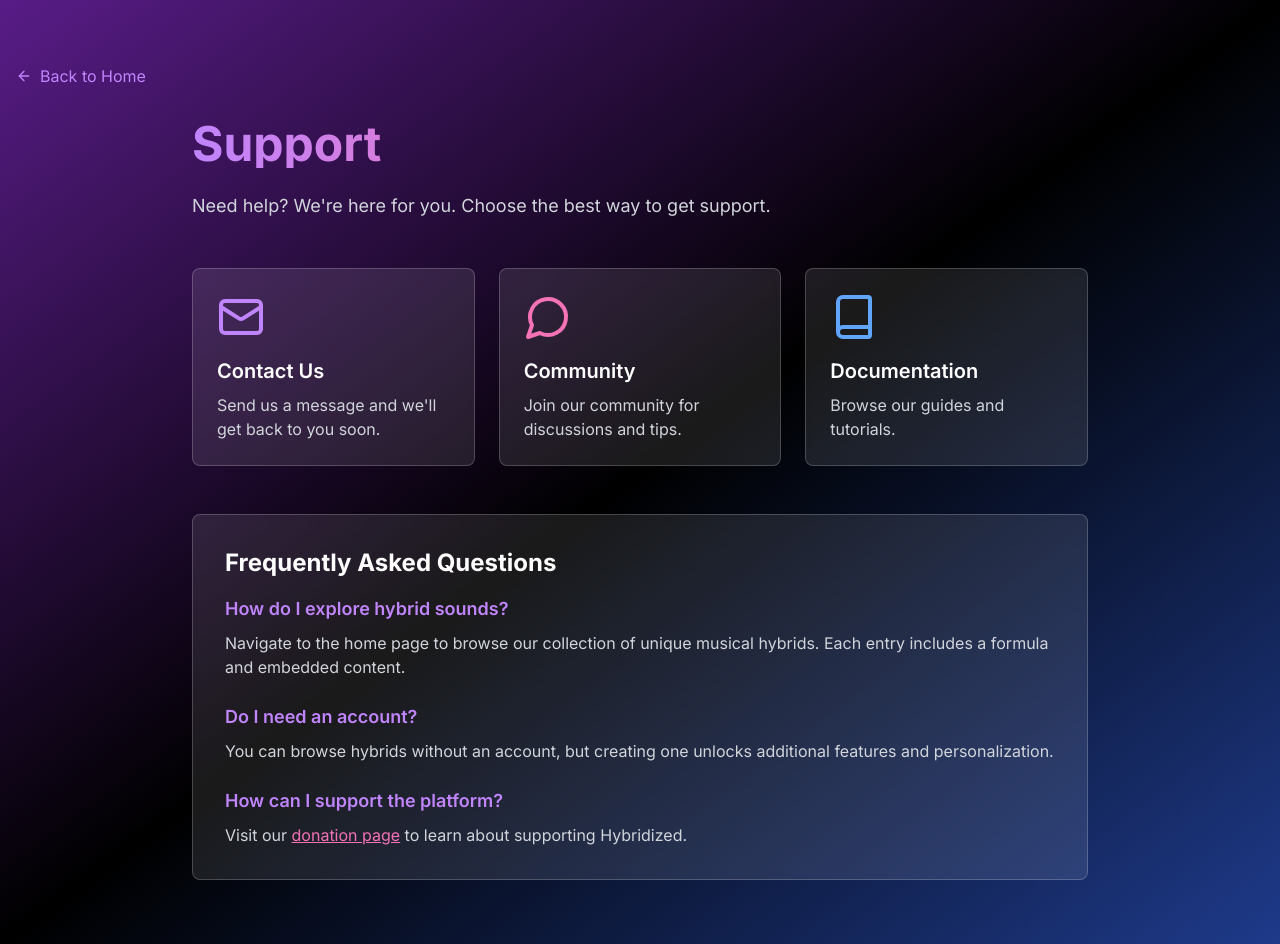
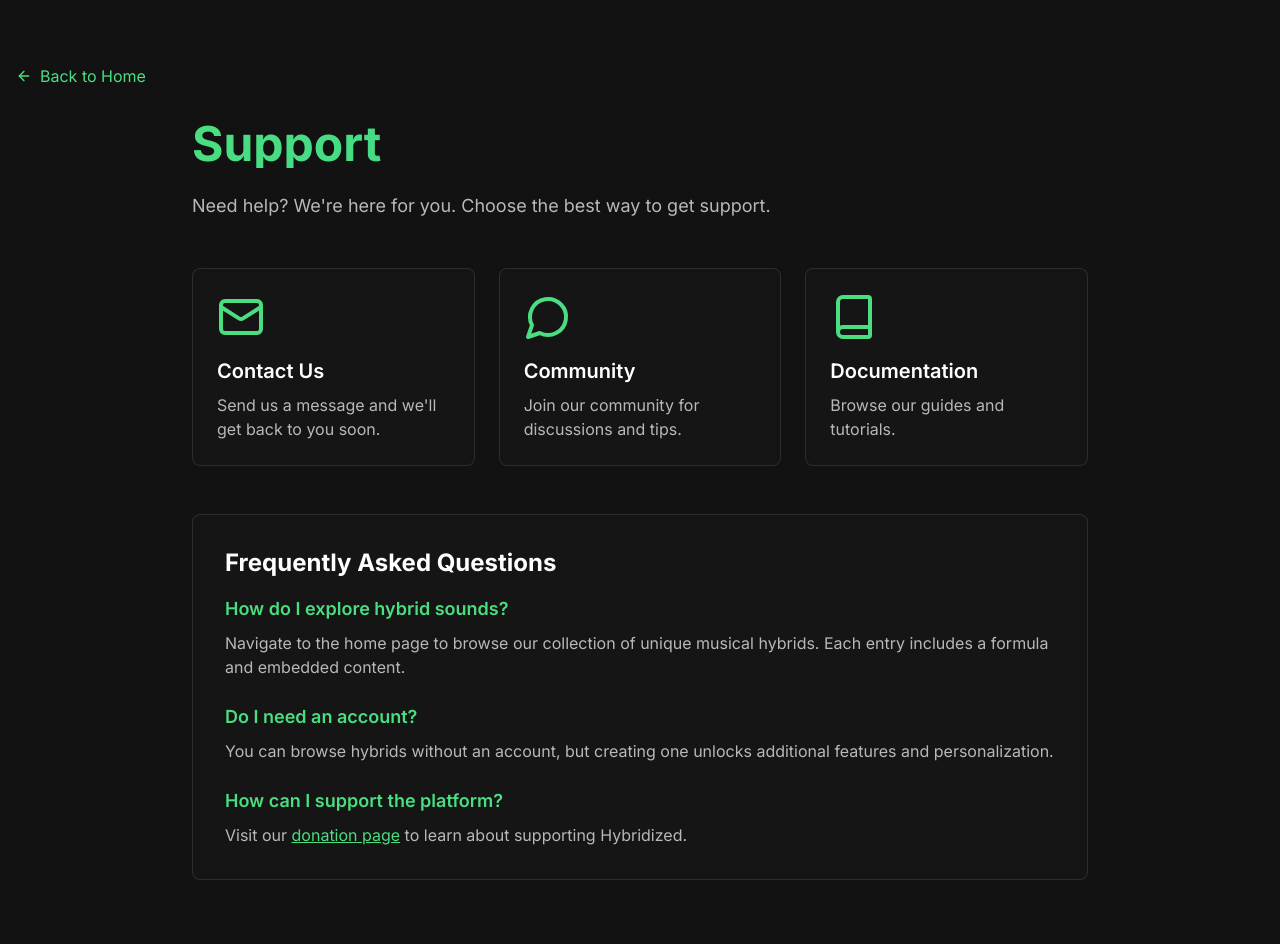
Before and after one commit to organicnz/hybridized-web, a Next.js app: page /support in a window 1280 px wide. Built offline with nearby package versions, Linux system fonts and the light colour scheme.

Commit message:
chore: update privacy, support, and terms pages formatting

```diff
--- a/app/privacy/page.tsx
+++ b/app/privacy/page.tsx
@@ -3,24 +3,24 @@ import { ArrowLeft } from "lucide-react";
 
 export default function PrivacyPage() {
   return (
-    <div className="min-h-screen bg-gradient-to-br from-purple-900 via-black to-blue-900">
+    <div className="min-h-screen bg-[#121212]">
       <div className="container mx-auto px-4 py-16 max-w-4xl">
         <Link
           href="/"
-          className="inline-flex items-center gap-2 text-purple-400 hover:text-purple-300 transition-colors mb-8"
+          className="inline-flex items-center gap-2 text-green-400 hover:text-green-300 transition-colors mb-8"
         >
           <ArrowLeft className="w-4 h-4" />
           Back to Home
         </Link>
 
-        <div className="bg-white/10 backdrop-blur-sm border border-white/20 rounded-lg p-8 md:p-12">
-          <h1 className="text-4xl md:text-5xl font-bold mb-8 bg-gradient-to-r from-purple-400 to-pink-400 bg-clip-text text-transparent">
+        <div className="bg-zinc-900/50 backdrop-blur-sm border border-white/10 rounded-lg p-8 md:p-12">
+          <h1 className="text-4xl md:text-5xl font-bold mb-8 bg-gradient-to-r from-green-400 to-emerald-400 bg-clip-text text-transparent">
             Privacy Policy
           </h1>
 
-          <div className="space-y-6 text-white/90">
+          <div className="space-y-6 text-white/70">
             <section>
-              <h2 className="text-2xl font-semibold text-purple-300 mb-3">
+              <h2 className="text-2xl font-semibold text-green-400 mb-3">
                 Information We Collect
               </h2>
               <p className="leading-relaxed">
@@ -32,7 +32,7 @@ export default function PrivacyPage() {
             </section>
 
             <section>
-              <h2 className="text-2xl font-semibold text-white mb-3">
+              <h2 className="text-2xl font-semibold text-green-400 mb-3">
                 How We Use Your Information
               </h2>
               <p className="leading-relaxed mb-3">
@@ -47,7 +47,7 @@ export default function PrivacyPage() {
             </section>
 
             <section>
-              <h2 className="text-2xl font-semibold text-white mb-3">
+              <h2 className="text-2xl font-semibold text-green-400 mb-3">
                 Data Security
               </h2>
               <p className="leading-relaxed">
@@ -59,7 +59,7 @@ export default function PrivacyPage() {
             </section>
 
             <section>
-              <h2 className="text-2xl font-semibold text-white mb-3">
+              <h2 className="text-2xl font-semibold text-green-400 mb-3">
                 Third-Party Services
               </h2>
               <p className="leading-relaxed">
@@ -71,7 +71,7 @@ export default function PrivacyPage() {
             </section>
 
             <section>
-              <h2 className="text-2xl font-semibold text-white mb-3">
+              <h2 className="text-2xl font-semibold text-green-400 mb-3">
                 Your Rights
               </h2>
               <p className="leading-relaxed mb-3">You have the right to:</p>
@@ -84,7 +84,7 @@ export default function PrivacyPage() {
             </section>
 
             <section>
-              <h2 className="text-2xl font-semibold text-white mb-3">
+              <h2 className="text-2xl font-semibold text-green-400 mb-3">
                 Cookies
               </h2>
               <p className="leading-relaxed">
@@ -95,7 +95,7 @@ export default function PrivacyPage() {
             </section>
 
             <section>
-              <h2 className="text-2xl font-semibold text-white mb-3">
+              <h2 className="text-2xl font-semibold text-green-400 mb-3">
                 Contact Us
               </h2>
               <p className="leading-relaxed">
--- a/app/support/page.tsx
+++ b/app/support/page.tsx
@@ -3,69 +3,69 @@ import { Mail, MessageCircle, Book, ArrowLeft } from "lucide-react";
 
 export default function SupportPage() {
   return (
-    <div className="min-h-screen bg-gradient-to-br from-purple-900 via-black to-blue-900">
+    <div className="min-h-screen bg-[#121212]">
       <div className="container mx-auto px-4 py-16">
         <Link
           href="/home"
-          className="inline-flex items-center gap-2 text-purple-400 hover:text-purple-300 transition-colors mb-8"
+          className="inline-flex items-center gap-2 text-green-400 hover:text-green-300 transition-colors mb-8"
         >
           <ArrowLeft className="w-4 h-4" />
           Back to Home
         </Link>
 
         <div className="max-w-4xl mx-auto">
-          <h1 className="text-5xl font-bold mb-6 bg-gradient-to-r from-purple-400 via-pink-400 to-blue-400 bg-clip-text text-transparent">
+          <h1 className="text-5xl font-bold mb-6 bg-gradient-to-r from-green-400 to-emerald-400 bg-clip-text text-transparent">
             Support
           </h1>
 
-          <p className="text-gray-300 text-lg mb-12">
+          <p className="text-white/70 text-lg mb-12">
             Need help? We're here for you. Choose the best way to get support.
           </p>
 
           <div className="grid md:grid-cols-3 gap-6 mb-12">
             <Link
               href="/contact"
-              className="bg-white/10 backdrop-blur-sm border border-white/20 rounded-lg p-6 hover:bg-white/20 transition-all hover:scale-105"
+              className="bg-zinc-900/50 backdrop-blur-sm border border-white/10 rounded-lg p-6 hover:bg-zinc-800/50 transition-all hover:scale-105"
             >
-              <Mail className="w-12 h-12 text-purple-400 mb-4" />
+              <Mail className="w-12 h-12 text-green-400 mb-4" />
               <h3 className="text-xl font-semibold text-white mb-2">
                 Contact Us
               </h3>
-              <p className="text-gray-300">
+              <p className="text-white/70">
                 Send us a message and we'll get back to you soon.
               </p>
             </Link>
 
-            <div className="bg-white/10 backdrop-blur-sm border border-white/20 rounded-lg p-6">
-              <MessageCircle className="w-12 h-12 text-pink-400 mb-4" />
+            <div className="bg-zinc-900/50 backdrop-blur-sm border border-white/10 rounded-lg p-6">
+              <MessageCircle className="w-12 h-12 text-green-400 mb-4" />
               <h3 className="text-xl font-semibold text-white mb-2">
                 Community
               </h3>
-              <p className="text-gray-300">
+              <p className="text-white/70">
                 Join our community for discussions and tips.
               </p>
             </div>
 
-            <div className="bg-white/10 backdrop-blur-sm border border-white/20 rounded-lg p-6">
-              <Book className="w-12 h-12 text-blue-400 mb-4" />
+            <div className="bg-zinc-900/50 backdrop-blur-sm border border-white/10 rounded-lg p-6">
+              <Book className="w-12 h-12 text-green-400 mb-4" />
               <h3 className="text-xl font-semibold text-white mb-2">
                 Documentation
               </h3>
-              <p className="text-gray-300">Browse our guides and tutorials.</p>
+              <p className="text-white/70">Browse our guides and tutorials.</p>
             </div>
           </div>
 
-          <div className="bg-white/10 backdrop-blur-sm border border-white/20 rounded-lg p-8">
+          <div className="bg-zinc-900/50 backdrop-blur-sm border border-white/10 rounded-lg p-8">
             <h2 className="text-2xl font-bold text-white mb-4">
               Frequently Asked Questions
             </h2>
 
             <div className="space-y-6">
               <div>
-                <h3 className="text-lg font-semibold text-purple-400 mb-2">
+                <h3 className="text-lg font-semibold text-green-400 mb-2">
                   How do I explore hybrid sounds?
                 </h3>
-                <p className="text-gray-300">
+                <p className="text-white/70">
                   Navigate to the home page to browse our collection of unique
                   musical hybrids. Each entry includes a formula and embedded
                   content.
@@ -73,24 +73,24 @@ export default function SupportPage() {
               </div>
 
               <div>
-                <h3 className="text-lg font-semibold text-purple-400 mb-2">
+                <h3 className="text-lg font-semibold text-green-400 mb-2">
                   Do I need an account?
                 </h3>
-                <p className="text-gray-300">
+                <p className="text-white/70">
                   You can browse hybrids without an account, but creating one
                   unlocks additional features and personalization.
                 </p>
               </div>
 
               <div>
-                <h3 className="text-lg font-semibold text-purple-400 mb-2">
+                <h3 className="text-lg font-semibold text-green-400 mb-2">
                   How can I support the platform?
                 </h3>
-                <p className="text-gray-300">
+                <p className="text-white/70">
                   Visit our{" "}
                   <Link
                     href="/donation"
-                    className="text-pink-400 hover:text-pink-300 underline"
+                    className="text-green-400 hover:text-green-300 underline"
                   >
                     donation page
                   </Link>{" "}
--- a/app/terms/page.tsx
+++ b/app/terms/page.tsx
@@ -1,6 +1,17 @@
+import Link from "next/link";
+import { ArrowLeft } from "lucide-react";
+
 export default function TermsPage() {
   return (
     <div className="min-h-screen bg-[#121212]">
+      <Link
+        href="/home"
+        className="fixed top-6 left-6 flex items-center gap-2 text-white/70 hover:text-white transition-colors group"
+      >
+        <ArrowLeft className="w-5 h-5 group-hover:-translate-x-1 transition-transform" />
+        <span className="font-medium">Back to Home</span>
+      </Link>
+
       <div className="container mx-auto px-4 py-16 max-w-4xl">
         <div className="bg-zinc-900/50 backdrop-blur-sm border border-white/10 rounded-lg p-8 md:p-12">
           <h1 className="text-4xl md:text-5xl font-bold mb-8 bg-gradient-to-r from-green-400 to-emerald-400 bg-clip-text text-transparent">
```
